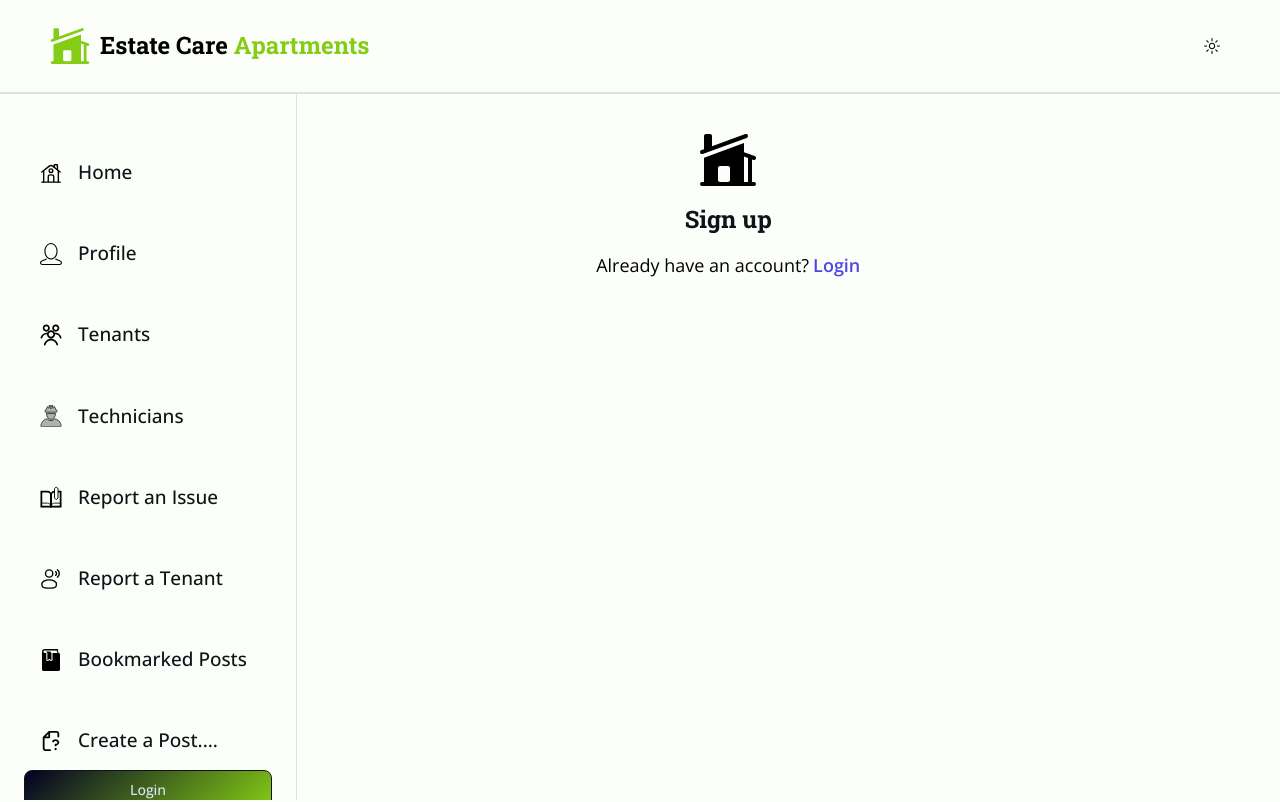
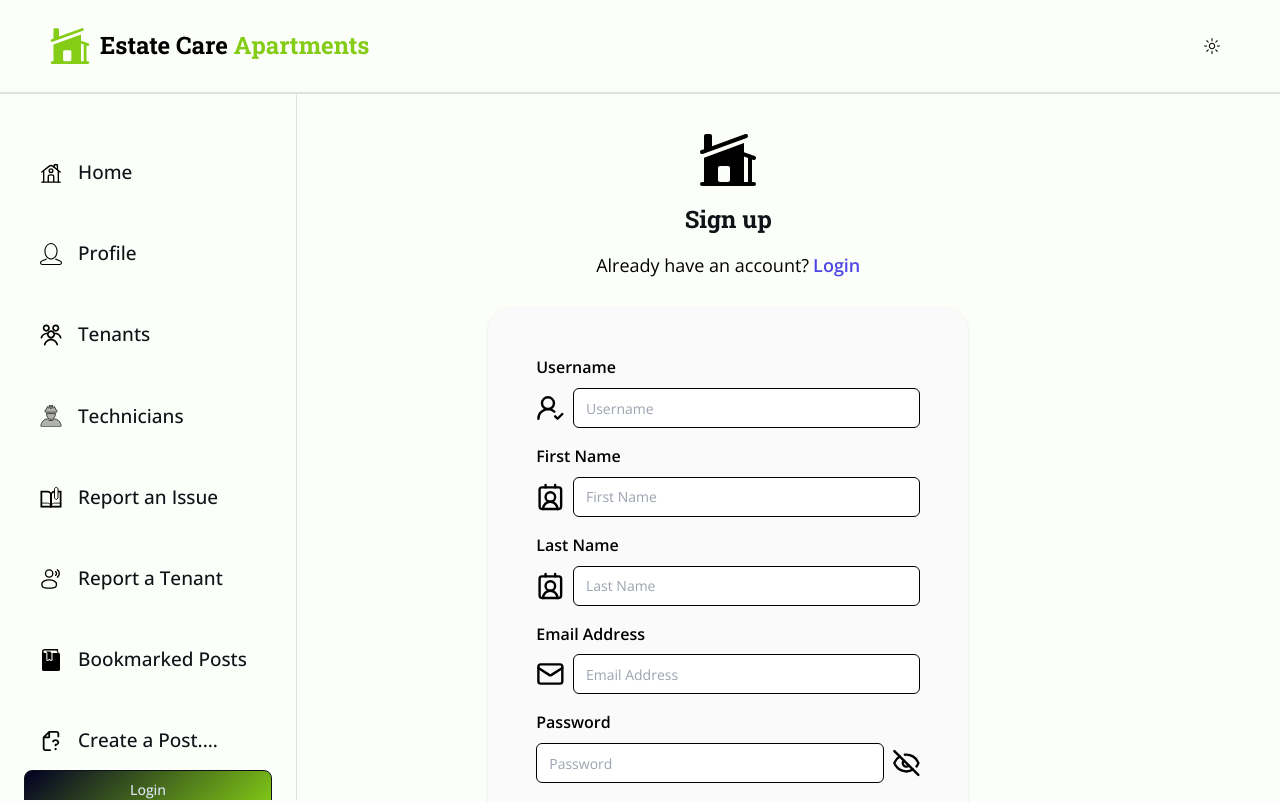
Before and after one commit to krystianz27/EstateCare, a Next.js app in the folder frontend/: page /register in a window 1280 px wide. Shown: the top 802 px of the page. Built offline with nearby package versions, Linux system fonts and the light colour scheme.

Commit message:
feat: setup Registration Page

```diff
--- a/frontend/src/app/(estate)/(auth)/register/page.tsx
+++ b/frontend/src/app/(estate)/(auth)/register/page.tsx
@@ -1,4 +1,4 @@
-import { AuthFormHeader } from "@/components/forms/auth";
+import { AuthFormHeader, RegisterForm } from "@/components/forms/auth";
 
 export default function RegisterPage() {
   return (
@@ -9,6 +9,16 @@ export default function RegisterPage() {
         linkText="Login"
         linkHref="/login"
       />
+
+      <div className="mt-7 sm:mx-auto sm:w-full sm:max-w-[480px]">
+        <div
+          className="dark:bg-deepBlueGrey rounded-xl
+            bg-zinc-50 px-6 py-12
+            shadow sm:rounded-lg sm:px-12 md:rounded-3xl"
+        >
+          <RegisterForm />
+        </div>
+      </div>
     </div>
   );
 }
--- /dev/null
+++ b/frontend/src/components/forms/FormFieldComponent.tsx
@@ -0,0 +1,103 @@
+import { Input } from "@/components/ui/input";
+import { PasswordInput } from "@/components/ui/password-input";
+import { Textarea } from "@/components/ui/textarea";
+import Link from "next/link";
+import React from "react";
+import {
+  FieldErrors,
+  FieldValues,
+  Path,
+  UseFormRegister,
+} from "react-hook-form";
+
+type FormFieldComponentProps<TFieldValues extends FieldValues> = {
+  label?: string;
+  name: Path<TFieldValues>;
+  register: UseFormRegister<TFieldValues>;
+  errors: FieldErrors<TFieldValues>;
+  type?: React.HTMLInputTypeAttribute;
+  placeholder?: string;
+  required?: boolean;
+  startIcon?: React.ReactNode;
+  endIcon?: React.ReactNode;
+  isPassword?: boolean;
+  isTextArea?: boolean;
+  link?: {
+    linkText: string;
+    linkUrl: string;
+  };
+  className?: string;
+  disabled?: boolean;
+};
+export function FormFieldComponent<TFieldValues extends FieldValues>({
+  label,
+  name,
+  register,
+  disabled = false,
+  errors,
+  type = "text",
+  placeholder,
+  required = false,
+  startIcon,
+  endIcon,
+  link,
+  className,
+  isPassword = false,
+  isTextArea = false,
+}: FormFieldComponentProps<TFieldValues>) {
+  const errorMessage = errors[name]?.message as unknown as string;
+
+  const renderInputComponent = () => {
+    if (isTextArea) {
+      return (
+        <Textarea
+          {...register(name, { required })}
+          placeholder={placeholder}
+          className={`dark:text-babyPowder ${className}`}
+        />
+      );
+    } else if (isPassword) {
+      return (
+        <PasswordInput
+          {...register(name, { required })}
+          placeholder={placeholder}
+        />
+      );
+    } else {
+      return (
+        <Input
+          id={name}
+          {...register(name, { required })}
+          type={type}
+          placeholder={placeholder}
+          startIcon={startIcon}
+          endIcon={endIcon}
+          disabled={disabled}
+          className={`dark:text-babyPowder ${className}`}
+        />
+      );
+    }
+  };
+
+  return (
+    <div>
+      <div className="mb-1 flex justify-between">
+        <label htmlFor={name} className="h4-semibold dark:text-babyPowder mb-1">
+          {label}
+        </label>
+        {link && (
+          <Link
+            href={link.linkUrl}
+            className="h4-semibold cursor-pointer hover:text-indigo-500 dark:text-lime-500 dark:hover:text-indigo-500"
+          >
+            {link.linkText}
+          </Link>
+        )}
+      </div>
+      <div className="mt-1">{renderInputComponent()}</div>
+      {errorMessage && (
+        <span className="mt-2 text-sm text-red-500">{errorMessage}</span>
+      )}
+    </div>
+  );
+}
--- /dev/null
+++ b/frontend/src/components/forms/auth/RegisterForm.tsx
@@ -0,0 +1,132 @@
+"use client";
+import * as z from "zod";
+import { zodResolver } from "@hookform/resolvers/zod";
+import { Contact2Icon, MailIcon, UserCheck2 } from "lucide-react";
+import { useRegisterUserMutation } from "@/lib/redux/features/auth/authApiSlice";
+import { useRouter } from "next/navigation";
+import { useForm } from "react-hook-form";
+import { registerUserSchema, RegisterUserSchema } from "@/lib/validation";
+import { extractErrorMessage } from "@/utils";
+import { toast } from "react-toastify";
+import { FormFieldComponent } from "@/components/forms/FormFieldComponent";
+import { Button } from "@/components/ui/button";
+import Spinner from "@/components/shared/Spinner";
+import { JSX } from "react";
+
+type FormFieldData = {
+  name:
+    | "username"
+    | "first_name"
+    | "last_name"
+    | "email"
+    | "password"
+    | "re_password";
+  label: string;
+  placeholder: string;
+  startIcon?: JSX.Element;
+  isPassword?: boolean;
+};
+
+const formFields: FormFieldData[] = [
+  {
+    label: "Username",
+    name: "username",
+    placeholder: "Username",
+    startIcon: <UserCheck2 className="dark:text-babyPowder size-8" />,
+  },
+  {
+    label: "First Name",
+    name: "first_name",
+    placeholder: "First Name",
+    startIcon: <Contact2Icon className="dark:text-babyPowder size-8" />,
+  },
+  {
+    label: "Last Name",
+    name: "last_name",
+    placeholder: "Last Name",
+    startIcon: <Contact2Icon className="dark:text-babyPowder size-8" />,
+  },
+  {
+    label: "Email Address",
+    name: "email",
+    placeholder: "Email Address",
+    startIcon: <MailIcon className="dark:text-babyPowder size-8" />,
+  },
+  {
+    label: "Password",
+    name: "password",
+    placeholder: "Password",
+    isPassword: true,
+  },
+  {
+    label: "Password Confirm",
+    name: "re_password",
+    placeholder: "Confirm Password",
+    isPassword: true,
+  },
+];
+
+export default function RegisterForm() {
+  const [registerUser, { isLoading }] = useRegisterUserMutation();
+  const router = useRouter();
+
+  const {
+    register,
+    handleSubmit,
+    reset,
+    formState: { errors },
+  } = useForm<RegisterUserSchema>({
+    resolver: zodResolver(registerUserSchema),
+    mode: "all",
+    defaultValues: {
+      first_name: "",
+      last_name: "",
+      email: "",
+      password: "",
+      re_password: "",
+    },
+  });
+
+  const onSubmit = async (values: z.infer<typeof registerUserSchema>) => {
+    try {
+      await registerUser(values).unwrap();
+      toast.success("An email with an activation link has been sent");
+      router.push("/login");
+      reset();
+    } catch (e) {
+      const errorMessage = extractErrorMessage(e);
+      toast.error(errorMessage || "An error occurred");
+    }
+  };
+
+  return (
+    <main>
+      <form
+        noValidate
+        onSubmit={handleSubmit(onSubmit)}
+        className="flex w-full max-w-md flex-col gap-4"
+      >
+        {formFields.map((field) => (
+          <FormFieldComponent
+            key={field.name}
+            label={field.label}
+            name={field.name}
+            register={register}
+            errors={errors}
+            placeholder={field.placeholder}
+            startIcon={field.startIcon}
+            isPassword={field.isPassword}
+          />
+        ))}
+
+        <Button
+          type="submit"
+          className="h4-semibold bg-eerieBlack dark:bg-pumpkin w-full text-white"
+          disabled={isLoading}
+        >
+          {isLoading ? <Spinner size="sm" /> : `Submit`}
+        </Button>
+      </form>
+    </main>
+  );
+}
--- a/frontend/src/components/forms/auth/index.ts
+++ b/frontend/src/components/forms/auth/index.ts
@@ -1 +1,2 @@
 export { default as AuthFormHeader } from "./AuthFormHeader";
+export { default as RegisterForm } from "./RegisterForm";
--- a/frontend/src/components/ui/input.tsx
+++ b/frontend/src/components/ui/input.tsx
@@ -1,22 +1,32 @@
-import * as React from "react"
+import * as React from "react";
 
-import { cn } from "@/lib/utils"
+import { cn } from "@/lib/utils";
 
-const Input = React.forwardRef<HTMLInputElement, React.ComponentProps<"input">>(
-  ({ className, type, ...props }, ref) => {
+export interface InputProps
+  extends React.InputHTMLAttributes<HTMLInputElement> {
+  endIcon?: React.ReactNode;
+  startIcon?: React.ReactNode;
+}
+
+const Input = React.forwardRef<HTMLInputElement, InputProps>(
+  ({ className, type, endIcon, startIcon, ...props }, ref) => {
     return (
+      <div className="flex w-full items-center gap-2">
+        {startIcon}
         <input
           type={type}
           className={cn(
             "flex h-10 w-full rounded-md border border-input bg-background px-3 py-2 text-base ring-offset-background file:border-0 file:bg-transparent file:text-sm file:font-medium file:text-foreground placeholder:text-muted-foreground focus-visible:outline-none focus-visible:ring-2 focus-visible:ring-ring focus-visible:ring-offset-2 disabled:cursor-not-allowed disabled:opacity-50 md:text-sm",
-          className
+            className,
           )}
           ref={ref}
           {...props}
         />
-    )
-  }
-)
-Input.displayName = "Input"
+        {endIcon}
+      </div>
+    );
+  },
+);
+Input.displayName = "Input";
 
-export { Input }
+export { Input };
--- /dev/null
+++ b/frontend/src/components/ui/password-input.tsx
@@ -0,0 +1,40 @@
+"use client";
+import { Input } from "@/components/ui/input";
+import { EyeIcon, EyeOffIcon } from "lucide-react";
+import * as React from "react";
+import { useState } from "react";
+
+export interface PasswordInputProps
+  extends React.InputHTMLAttributes<HTMLInputElement> {}
+
+const PasswordInput = React.forwardRef<HTMLInputElement, PasswordInputProps>(
+  ({ className, ...props }, ref) => {
+    const [showPassword, setShowPassword] = useState(false);
+    return (
+      <>
+        <Input
+          type={showPassword ? "text" : "password"}
+          endIcon={
+            showPassword ? (
+              <EyeIcon
+                onClick={() => setShowPassword(false)}
+                className="size-8 select-none dark:text-babyPowder"
+              />
+            ) : (
+              <EyeOffIcon
+                onClick={() => setShowPassword(true)}
+                className="size-8 select-none dark:text-babyPowder"
+              />
+            )
+          }
+          className={className}
+          {...props}
+          ref={ref}
+        />
+      </>
+    );
+  },
+);
+PasswordInput.displayName = "PasswordInput";
+
+export { PasswordInput };
--- /dev/null
+++ b/frontend/src/utils/extractErrorMessage.ts
@@ -0,0 +1,37 @@
+interface ErrorData {
+  detail?: string;
+  [key: string]: string | string[] | { [key: string]: string[] } | undefined;
+}
+
+export default function extractErrorMessage(error: unknown): string | null {
+  if (typeof error === "object" && error !== null && "data" in error) {
+    const errorData = (error as { data: ErrorData }).data;
+
+    if ("detail" in errorData && typeof errorData.detail === "string") {
+      return errorData.detail;
+    }
+
+    const messages: string[] = [];
+
+    Object.keys(errorData).forEach((key) => {
+      if (key !== "status_code") {
+        const fieldError = errorData[key];
+        if (Array.isArray(fieldError)) {
+          messages.push(...fieldError);
+        } else if (typeof fieldError === "object" && fieldError !== null) {
+          Object.values(fieldError).forEach(
+            (errorMessages: string | string[]) => {
+              if (Array.isArray(errorMessages)) {
+                messages.push(...errorMessages);
+              } else if (typeof errorMessages === "string") {
+                messages.push(errorMessages);
+              }
+            },
+          );
+        }
+      }
+    });
+    return messages.length > 0 ? messages.join(", ") : null;
+  }
+  return null;
+}
--- /dev/null
+++ b/frontend/src/utils/index.ts
@@ -0,0 +1 @@
+export { default as extractErrorMessage } from "./extractErrorMessage";
```
Lines whose indentation alone changed are shown as unchanged.
